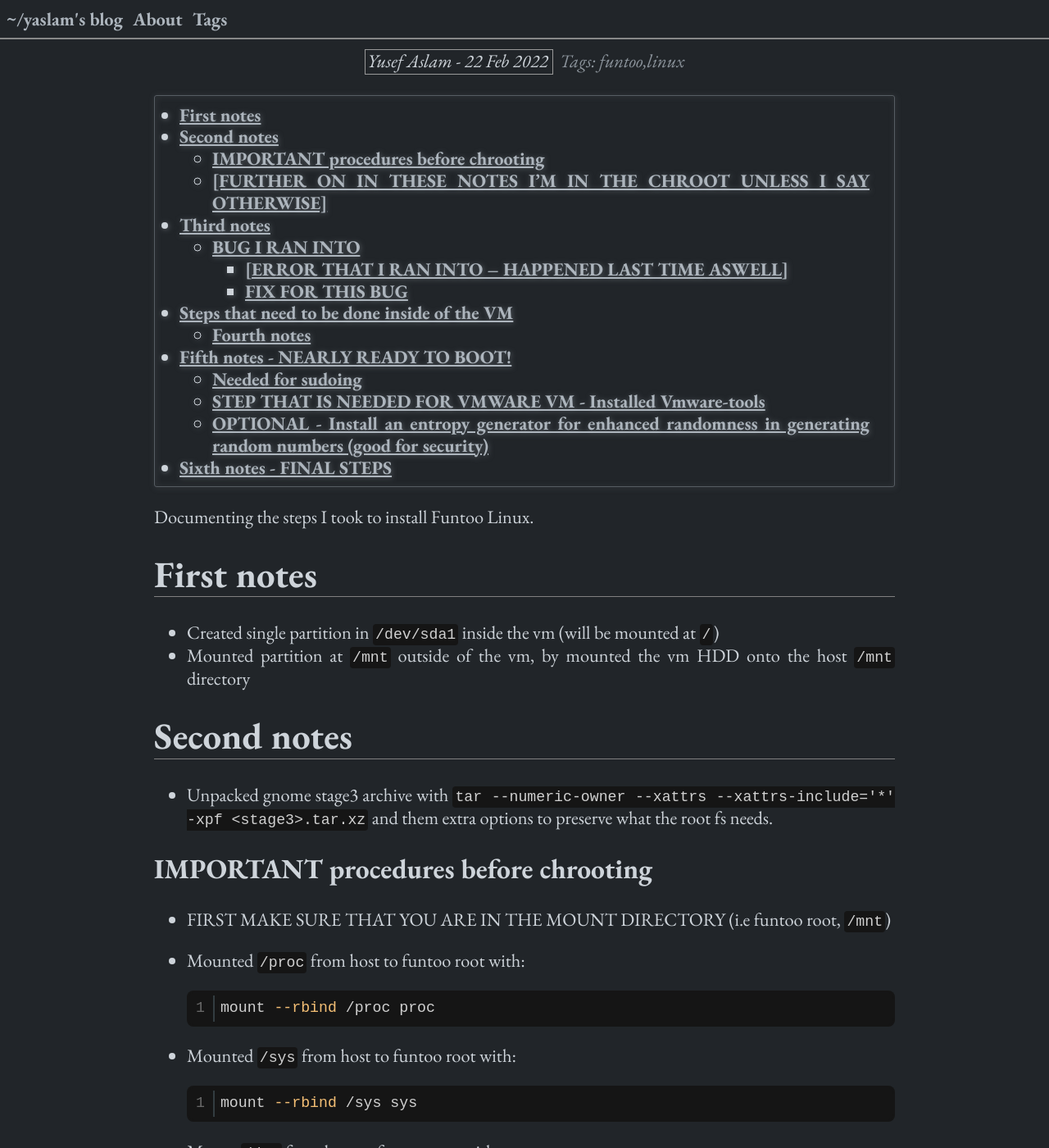
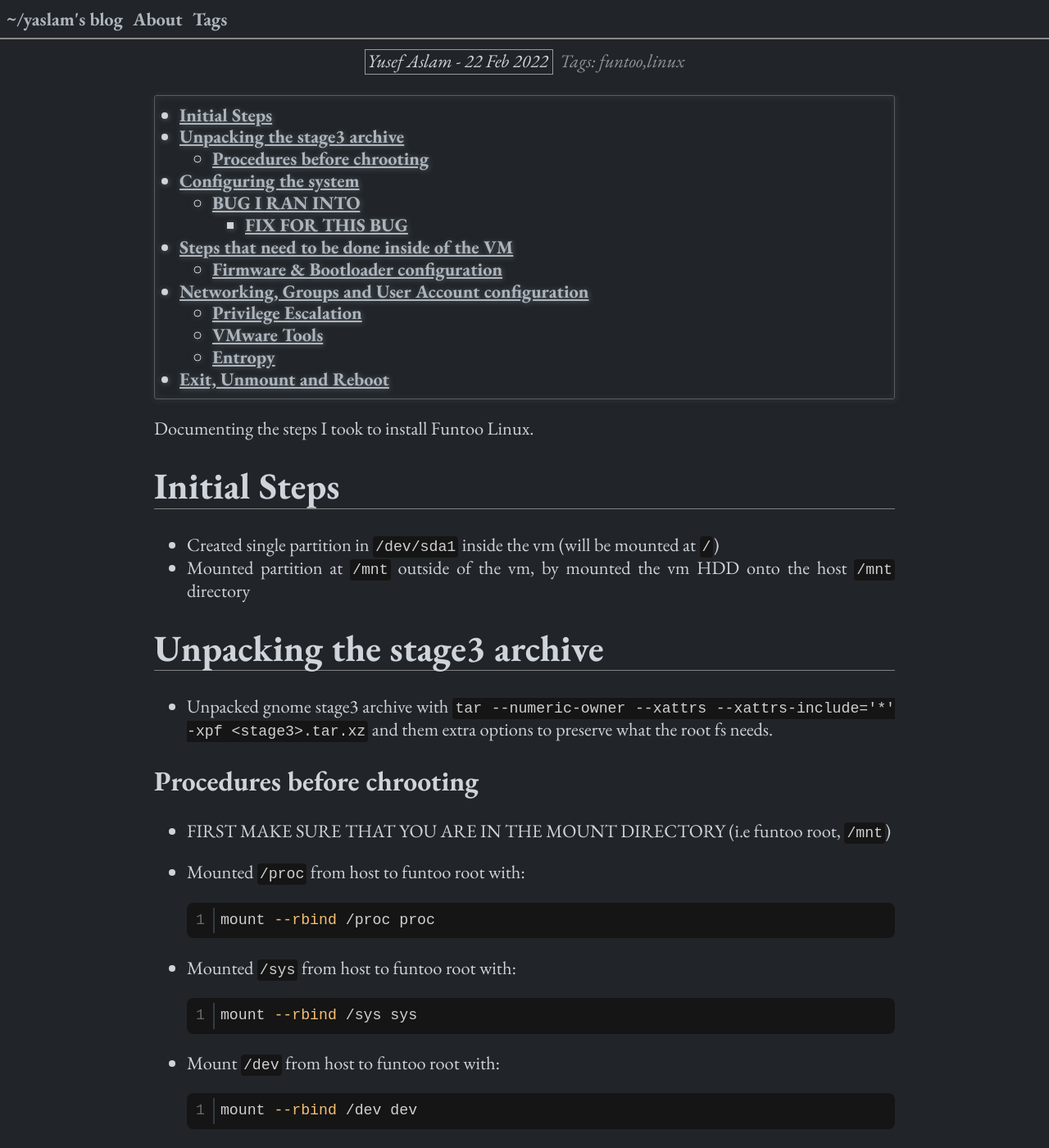
Before and after one commit to yusi1/yaslamblog, a Jekyll site: the page built from _posts/2022-02-22-funtoo-install-notes.md, in a window 1280 px wide and 1400 px high. Shown: the whole window at 82% size. Built offline with Jekyll 4.4.1, drawn with Linux system fonts in a browser that asks for light colours; comment, search, counter and statistics services are not loaded; the table of contents is made by our own code; some of the changed text lies outside the part shown.

Commit message:
2022-02-22-funtoo-install-notes.md: Minor tweaks

````diff
--- a/_posts/2022-02-22-funtoo-install-notes.md
+++ b/_posts/2022-02-22-funtoo-install-notes.md
@@ -8,19 +8,19 @@
 
 Documenting the steps I took to install Funtoo Linux.
 
-# First notes
+# Initial Steps
 
 -   Created single partition in `/dev/sda1` inside the vm (will be mounted at `/`)
 -   Mounted partition at `/mnt` outside of the vm, by mounted the vm HDD onto the
     host `/mnt` directory
 
-# Second notes
+# Unpacking the stage3 archive
 
 -   Unpacked gnome stage3 archive with
     `tar --numeric-owner --xattrs --xattrs-include='*' -xpf <stage3>.tar.xz`
     and them extra options to preserve what the root fs needs.
 
-## IMPORTANT procedures before chrooting
+## Procedures before chrooting
 
 -   FIRST MAKE SURE THAT YOU ARE IN THE MOUNT DIRECTORY (i.e funtoo root, `/mnt`)
 -   Mounted `/proc` from host to funtoo root with:
@@ -41,15 +41,13 @@
     mount --rbind /dev dev
     ```
 
-> **<u>FOR NETWORKING</u>** you have to copy the `/etc/resolv.conf` file from the host to the Funtoo rootfs in `/etc`, in order to be able to access the internet.
-
-## [FURTHER ON IN THESE NOTES I&rsquo;M IN THE CHROOT UNLESS I SAY OTHERWISE]
+> **<u>FOR NETWORKING</u>** you have to copy the `/etc/resolv.conf` file from the host to the Funtoo rootfs in `/etc`, in order to be able to access the internet
 
 -   Chrooted into the install outside the vm with (inside the mount directory) `chroot . /bin/su --login`, the reason to use `/bin/su` is because it sets useful environment variables that are needed.
 -   Setted prompt with `export PS1="(chroot) ${PS1}"`
 -   Ran `ego sync` to sync the Funtoo portage repository
 
-# Third notes
+# Configuring the system
 
 -   Created `/etc/fstab` with
 
@@ -79,15 +77,6 @@
 
 ## BUG I RAN INTO
 
-The Funtoo wiki suggests to update the system before doing first boot because
-the &ldquo;bindist&rdquo; use flag is enabled by default and can cause
-problems if the system is not updated before first boot, so I ran
-`emerge -auDN @world` to update the system. (TAKES A WHILE)
-
-### [ERROR THAT I RAN INTO &#x2013; HAPPENED LAST TIME ASWELL]
-
--   I ran into an error which stopped me from doing the install further:
-
     > ERROR: sys-apps/coreutils-9.1::core-kit failed (prepare phase):
      > patch -p1  failed with   /var/tmp/portage/sys-apps/coreutils-9.1/files/coreutils-9.0-fix-chmod-symlink-exit.patch
 
@@ -105,7 +94,7 @@
 # Steps that need to be done inside of the VM
 
 
-## Fourth notes
+## Firmware & Bootloader configuration
 
 -   Installed the latest `linux-firmware` package with
 
@@ -129,7 +118,7 @@
     ```
     >   Instead of `grub-mkconfig -o /boot/grub/grub.cfg` or in some distros `update-grub`, `ego` is Funtoo&rsquo;s system management tool designed for these kinds of tasks.
 
-# Fifth notes - NEARLY READY TO BOOT!
+# Networking, Groups and User Account configuration
 
 -   Enabled the dhcp service to make sure networking is enabled on first boot with
 
@@ -149,7 +138,7 @@
     passwd yaslam
     ```
 
-## Needed for sudoing
+## Privilege Escalation
 
 -   Installed the `sudo` package since it isn&rsquo;t installed by default with
 
@@ -162,7 +151,7 @@
     %wheel ALL=(ALL:ALL) ALL
     ```
 
-## STEP THAT IS NEEDED FOR VMWARE VM - Installed Vmware-tools
+## VMware Tools
 
 -   Install `vmware-tools` in the VM for graphical acceleration in VMware virtual machines in Xorg with
 
@@ -170,7 +159,9 @@
     emerge xf86-video-vmware
     ```
 
-## OPTIONAL - Install an entropy generator for enhanced randomness in generating random numbers (good for security)
+## Entropy
+
+> This is optional.
 
 -   Install the `haveged` package with
 
@@ -185,7 +176,7 @@
 
     and now it will automatically enhance the random number generator that is in the Linux kernel.
 
-# Sixth notes - FINAL STEPS
+# Exit, Unmount and Reboot
 
 -   Exit the chroot shell with
 
````
